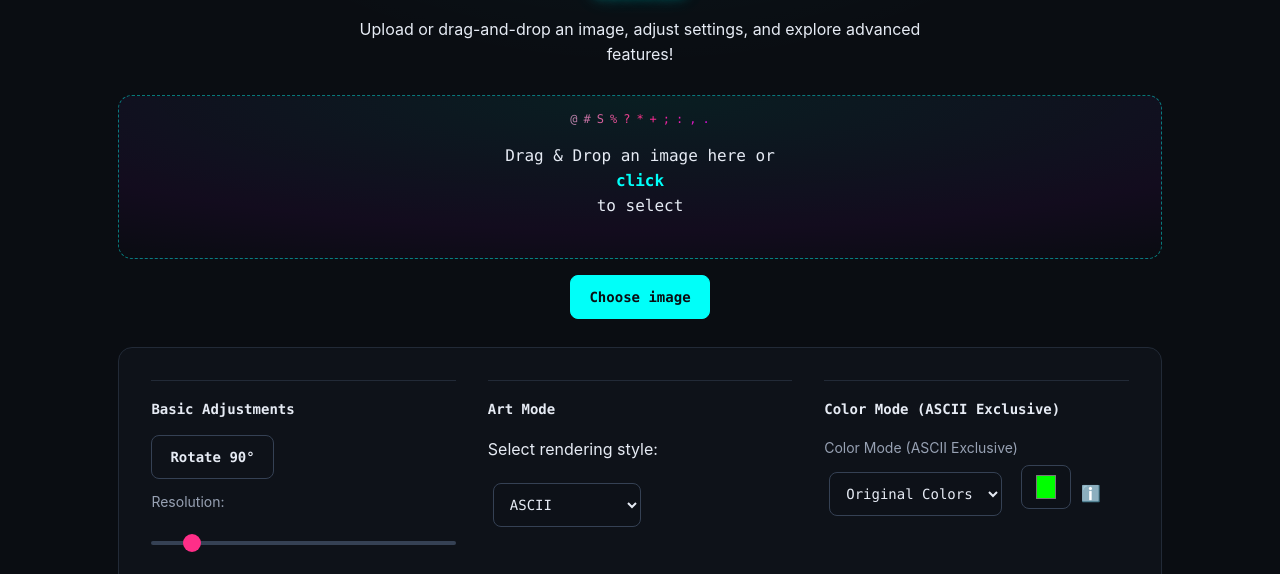
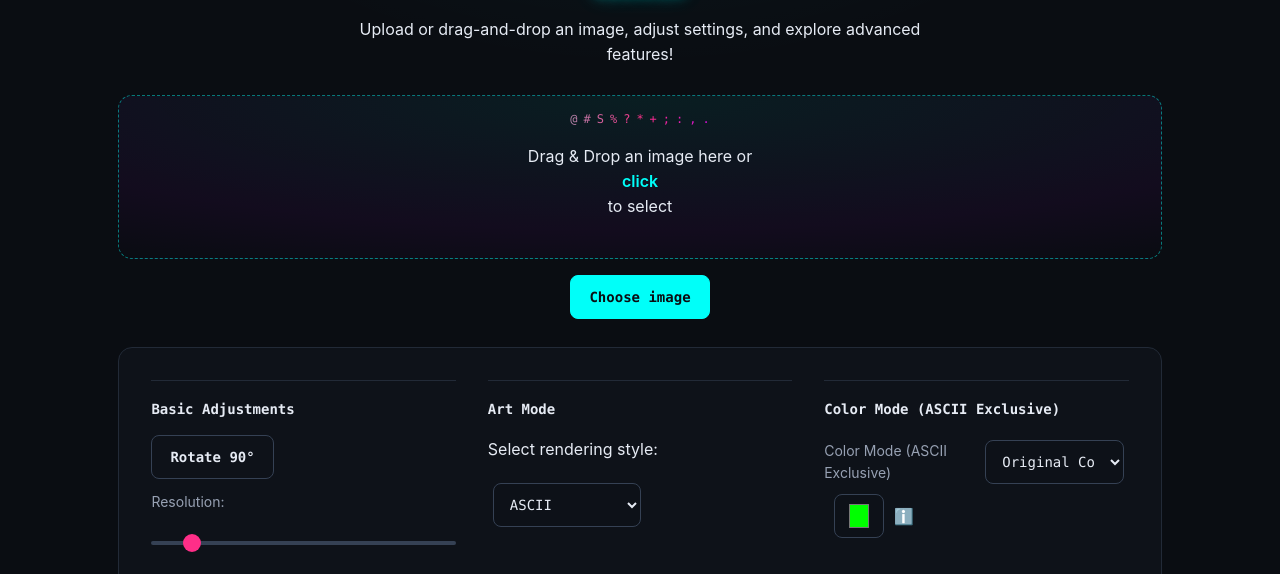
Before and after one commit to qusaismael/textify, a website: page index.html in a window 1280 px wide. Shown: the part 192-766 px from the top of the page. Drawn offline with Linux system fonts and the light colour scheme.

Commit message:
style: polish drop hint, stage borders, and swatch row
Vision-review findings on the after captures:
- drop hint renders in sans (mono forced a 3-line wrap at 320)
- art stage and source preview get a slightly stronger frame
  (reported nearly invisible in two reviews)
- color-mode swatch and select share one baseline

```diff
--- a/style.css
+++ b/style.css
@@ -28,6 +28,7 @@
   --bg-panel: rgba(16, 20, 28, 0.72);
   --line: #222a37;
   --line-strong: #354154;
+  --line-stage: #4a5872;
   --ink: #e6ebf4;
   --ink-dim: #97a1b3;
   --brand: var(--neon-blue);
@@ -149,7 +150,7 @@ body > p {
     rgba(189, 0, 255, 0.05) 55%,
     transparent 80%
   );
-  font-family: var(--mono);
+  font-family: var(--sans);
   font-size: var(--t-base);
   color: var(--ink);
   cursor: pointer;
@@ -336,7 +337,7 @@ input[type="color"]:hover {
   font-size: 12px;
   line-height: 12px;
   margin: 24px auto;
-  border: 1px solid var(--line-strong);
+  border: 1px solid var(--line-stage);
   border-radius: 10px;
   display: inline-block;
   overflow: auto;
@@ -364,7 +365,7 @@ body[dir="rtl"] #output {
   display: block;
   margin: 24px auto;
   max-width: 90%;
-  border: 1px solid var(--line);
+  border: 1px solid var(--line-stage);
   border-radius: 10px;
 
   /* Ensure canvas operates in LTR */
@@ -639,6 +640,19 @@ span[id$="Value"] {
   flex: 1 1 160px;
 }
 
+/* Color Mode row: swatches and select share one baseline */
+#colorModeGroup label {
+  display: inline-flex;
+  align-items: center;
+  gap: 8px;
+  min-height: 44px;
+}
+
+#colorModeGroup input[type="color"],
+#colorModeInfo {
+  vertical-align: middle;
+}
+
 /* Donation Section */
 #donationSection {
   text-align: center;
```
